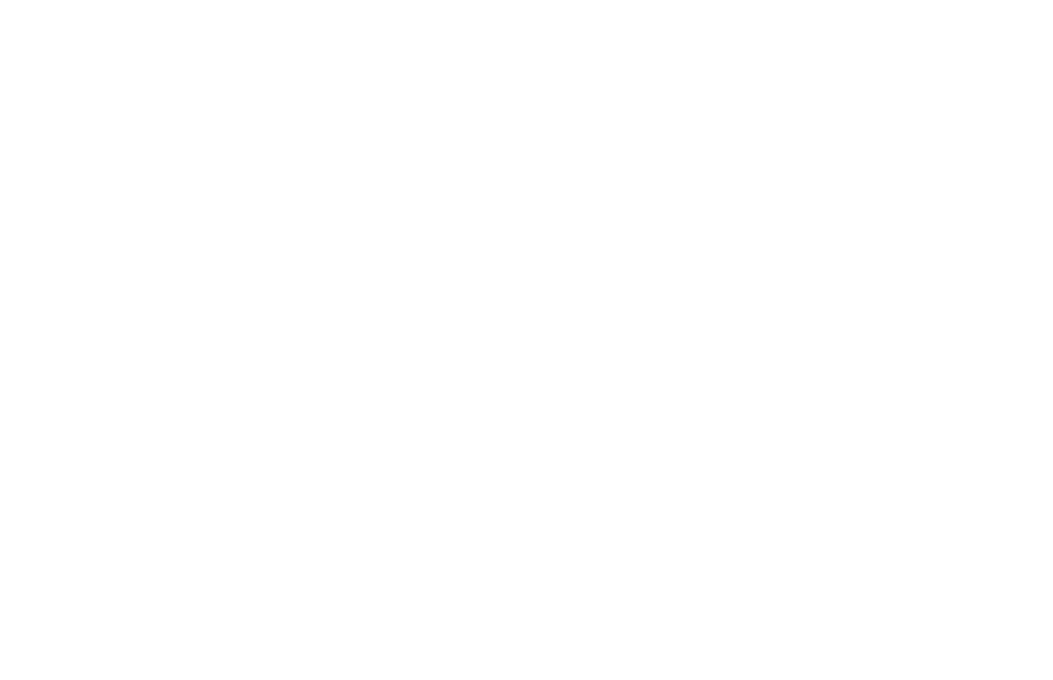
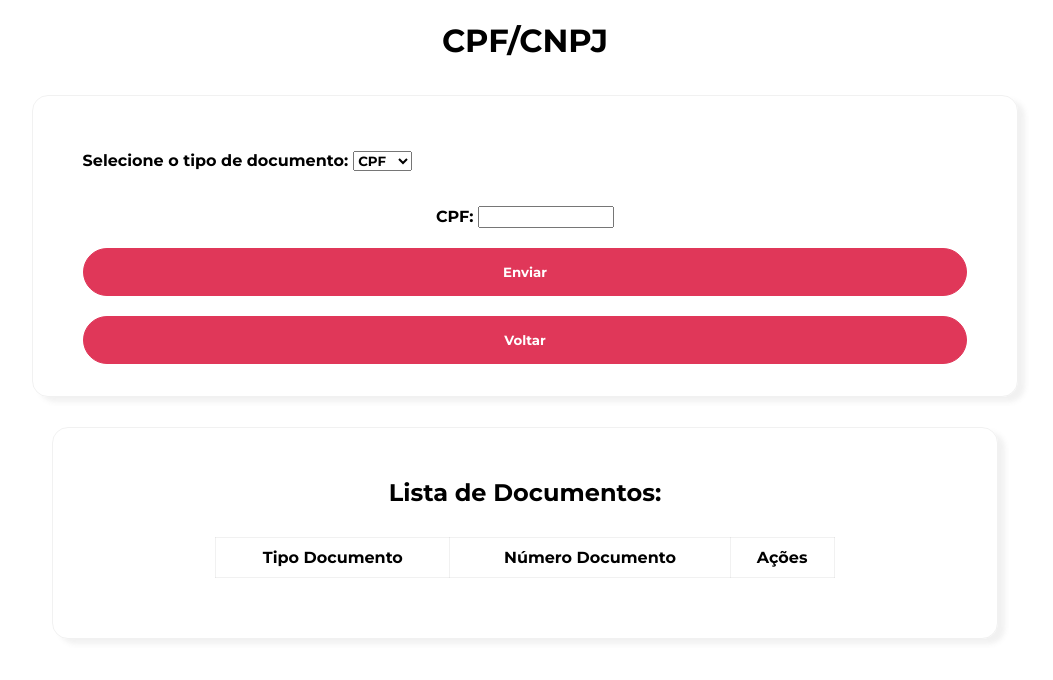
Before and after one commit to JulioFavaro98/AngularEstudos, an Angular app: page /cpf-cnpj in a window 1280 px wide. Before the commit this address led to /. Shown: the top 680 px of the page, without its empty margins (115-1168 px from the left). Built offline with nearby package versions, Linux system fonts and the light colour scheme; a web font is replaced by a local one.

Commit message:
Adicionei lista de cpf/cnpj com botoes de excluir e editar funcionais

```diff
--- a/src/app/app-routing.module.ts
+++ b/src/app/app-routing.module.ts
@@ -2,10 +2,12 @@
 import { RouterModule, Routes } from '@angular/router';
 import { TextoDataComponent } from './modules/exemplos/texto-data/texto-data.component';
 import { HomeComponent } from './modules/home/home.component';
+import { CpfCnpjComponent } from './modules/exemplos/cpf-cnpj/cpf-cnpj.component';
 
 const routes: Routes = [
   {path: '', component: HomeComponent},
-  {path: 'texto-data', component: TextoDataComponent}
+  {path: 'texto-data', component: TextoDataComponent},
+  {path: 'cpf-cnpj', component: CpfCnpjComponent}
 ];
 
 @NgModule({
--- a/src/app/app.module.ts
+++ b/src/app/app.module.ts
@@ -8,6 +8,7 @@
 import { ErrorDialogComponent } from './modules/exemplos/dialogs/error-dialog/error-dialog.component';
 import { HomeComponent } from './modules/home/home.component';
 import { PopupCampotextoComponent } from './modules/exemplos/dialogs/popup-campotexto/popup-campotexto.component';
+import { CpfCnpjComponent } from './modules/exemplos/cpf-cnpj/cpf-cnpj.component';
 
 
 @NgModule({
@@ -16,7 +17,8 @@
     TextoDataComponent,
     ErrorDialogComponent,
     HomeComponent,
-    PopupCampotextoComponent
+    PopupCampotextoComponent,
+    CpfCnpjComponent
   ],
   imports: [
     BrowserModule,
--- /dev/null
+++ b/src/app/modules/exemplos/cpf-cnpj/cpf-cnpj.component.css
@@ -0,0 +1,81 @@
+h1{
+    text-align: center;
+}
+.divPai {
+    display: flex;
+    flex-direction: column;
+    justify-content: center;
+    align-items: center;
+    height: 25vh;
+    margin: 12rem 0 0 0 ;
+}
+
+.container{
+    box-shadow: 7px 5px 5px rgba(121, 120, 120, 0.1);
+    border: 1px solid rgba(121, 120, 120, 0.1);
+    border-radius: 16px;
+    width: 70%;
+    height: 100%;
+    padding: 50px;
+    margin: 30px 0 0 0;
+}
+
+select{
+    margin: 5px;
+}
+
+.container-form {
+    text-align: center;
+    margin: 30px 0 0 0;
+}
+
+input{
+    width: 8rem;
+}
+
+button {
+    width: 100%;
+    height: 3rem;
+    color: white;
+    background-color: #e03759;
+    border: 1px solid #e03759;
+    border-radius: 30px;
+    cursor: pointer;
+    margin: 20px 0 0 0;
+    transition: background-color 0.3s ease;
+
+}
+
+button:hover{
+    background-color: #a81230;
+}
+
+.listaDeDocs{
+    text-align: center;
+    box-shadow: 7px 5px 5px rgba(121, 120, 120, 0.1);
+    border: 1px solid rgba(121, 120, 120, 0.1);
+    border-radius: 16px;
+    width: 70%;
+    height: auto;
+    padding: 30px;
+    margin: 30px 0 0 0;
+}
+
+table {
+    width: 70%;
+    margin: 30px auto;
+    border-collapse: collapse;
+}
+
+th, td {
+    border: 1px solid rgba(121, 120, 120, 0.1);
+    padding: 10px;
+    text-align: center;
+}
+
+.acao-btn {
+    width: 70px;
+    height: 30px;
+    font-size: 14px;
+    margin-right: 5px;
+}
--- /dev/null
+++ b/src/app/modules/exemplos/cpf-cnpj/cpf-cnpj.component.html
@@ -0,0 +1,55 @@
+<h1>CPF/CNPJ</h1>
+<div class="divPai">
+    <div class="container">
+    <label for="tipoDocumento">Selecione o tipo de documento:</label>
+    <select id="tipoDocumento" [(ngModel)]="tipoDocumento">
+        <option value="cpf">CPF</option>
+        <option value="cnpj">CNPJ</option>
+    </select>
+
+    <div class="container-form">
+        <label for="documento">{{tipoDocumento === 'cpf' ? 'CPF' : 'CNPJ' }}: </label>
+        <input type="text" id="documento" name="documento" [(ngModel)]="documento" [maxlength]="tipoDocumento === 'cpf' ? 11 : 14" (input)="validarDocumento()">
+        <button type="button" (click)="enviar()" [disabled]="documento.length !== (tipoDocumento === 'cpf' ? 11 : 14)">Enviar</button>
+        <button type="button" (click)="voltar()">Voltar</button>
+    </div>
+</div>
+<div class="listaDeDocs">
+    <h2>Lista de Documentos:</h2>
+    <table>
+        <thead>
+            <tr>
+                <th>Tipo Documento</th>
+                <th>Número Documento</th>
+                <th>Ações</th>
+            </tr>
+        </thead>
+        <tbody>
+            <ng-container *ngFor="let item of listaDocumentos; let i = index">
+                <tr>
+                    <td>{{ item.tipo | uppercase}}</td>
+                    <td>{{ item.numero }}</td>
+                    <td>
+                        <button class="acao-btn editar-btn" (click)="editarDocumento(i)">Editar</button>
+                        <button class="acao-btn excluir-btn" (click)="excluirDocumento(i)">Excluir</button>
+                    </td>
+                </tr>
+                <tr *ngIf="i === documentoEmEdicao">
+                    <td>
+                        <select [(ngModel)]="tipoDocumentoEdit">
+                            <option value="cpf">CPF</option>
+                            <option value="cnpj">CNPJ</option>
+                        </select>
+                    </td>
+                    <td>
+                        <input type="text" [(ngModel)]="documentoEdit" [maxlength]="tipoDocumentoEdit === 'cpf' ? 11 : 14">
+                    </td>
+                    <td>
+                        <button (click)="salvarEdicao(i)">Salvar</button>
+                        <button (click)="cancelarEdicao(i)">Cancelar</button>
+                    </td>
+                </tr>
+            </ng-container>
+        </tbody>
+    </table>
+</div>
--- /dev/null
+++ b/src/app/modules/exemplos/cpf-cnpj/cpf-cnpj.component.ts
@@ -0,0 +1,69 @@
+import { Component } from '@angular/core';
+import { Router } from '@angular/router';
+
+@Component({
+  selector: 'app-cpf-cnpj',
+  templateUrl: './cpf-cnpj.component.html',
+  styleUrls: ['./cpf-cnpj.component.css']
+})
+export class CpfCnpjComponent {
+
+  constructor(private rota: Router){}
+
+  listaDocumentos: any[] = [];
+  tipoDocumento: string = 'cpf';
+  documento: string = '';
+
+  documentoEmEdicao: number | null = null;
+  tipoDocumentoEdit: string = 'cpf';
+  documentoEdit: string = '';
+
+  validarDocumento() {
+    if (this.tipoDocumento === 'cpf' && this.documento.length != 11) {
+      this.documento = '';
+    } else if (this.tipoDocumento === 'cnpj' && this.documento.length != 14) {
+      this.documento = '';
+    }
+  }
+
+  enviar(){
+    const documento = {
+      tipo: this.tipoDocumento,
+      numero: this.documento
+    };
+    this.listaDocumentos.push(documento);
+    this.limparCampos();
+  }
+
+  editarDocumento(index: number) {
+    this.documentoEmEdicao = index;
+    this.tipoDocumentoEdit = this.listaDocumentos[index].tipo;
+    this.documentoEdit = this.listaDocumentos[index].numero;
+  }
+
+  salvarEdicao(index: number) {
+    this.listaDocumentos[index].tipo = this.tipoDocumentoEdit;
+    this.listaDocumentos[index].numero = this.documentoEdit;
+    this.documentoEmEdicao = null;
+    this.limparCampos();
+  }
+
+  cancelarEdicao(index: number) {
+    this.documentoEmEdicao = null;
+    this.limparCampos();
+  }
+
+  excluirDocumento(index: number) {
+    this.listaDocumentos.splice(index, 1);
+  }
+
+  voltar(){
+    this.rota.navigate(['']);
+  }
+
+  limparCampos() {
+    this.tipoDocumento = 'cpf';
+    this.documento = '';
+  }
+
+}
--- a/src/app/modules/exemplos/dialogs/popup-campotexto/popup-campotexto.component.css
+++ b/src/app/modules/exemplos/dialogs/popup-campotexto/popup-campotexto.component.css
@@ -13,7 +13,7 @@
 button {
     width: 70%;
     height: 3rem;
-    color: white;
+    color: #FFFF;
     background-color: #e03759;
     border: 1px solid #e03759;
     border-radius: 30px;
@@ -29,5 +29,6 @@
 .pop-up{
     border: 1px solid rgba(121, 120, 120, 0.1);
     border-radius: 16px;
+    box-shadow: 7px 5px 5px rgba(121, 120, 120, 0.1);
     margin: 10px;
 }
--- a/src/app/modules/home/home.component.ts
+++ b/src/app/modules/home/home.component.ts
@@ -13,7 +13,7 @@
   exemplos: any = [
     {id: 'texto-data', descricao: 'Texto-data'},
     {id: 'pop-up', descricao: 'Pop-up nome'},
-    {id: 'cpf-cnpj', descricao: 'CPF-CNPJ [Em produção]'}
+    {id: 'cpf-cnpj', descricao: 'CPF-CNPJ'}
   ]
 
   constructor(public dialog: MatDialog, private rota: Router){}
@@ -47,6 +47,9 @@
       case 'pop-up':
         this.openDialog();
         break;
+      case 'cpf-cnpj':
+        this.rota.navigate(['/cpf-cnpj'])
+        break;
       default:
         this.rota.navigate(['']);
     }
```
